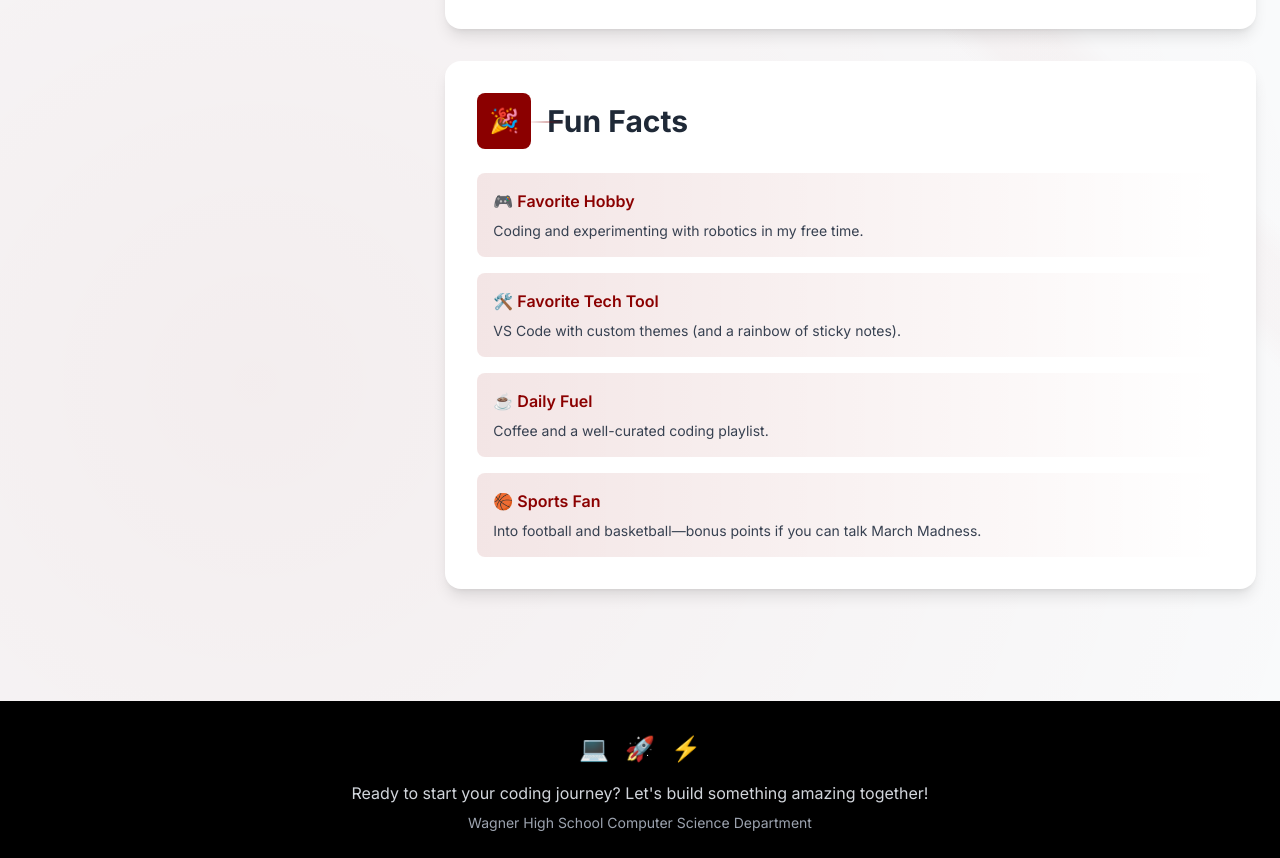
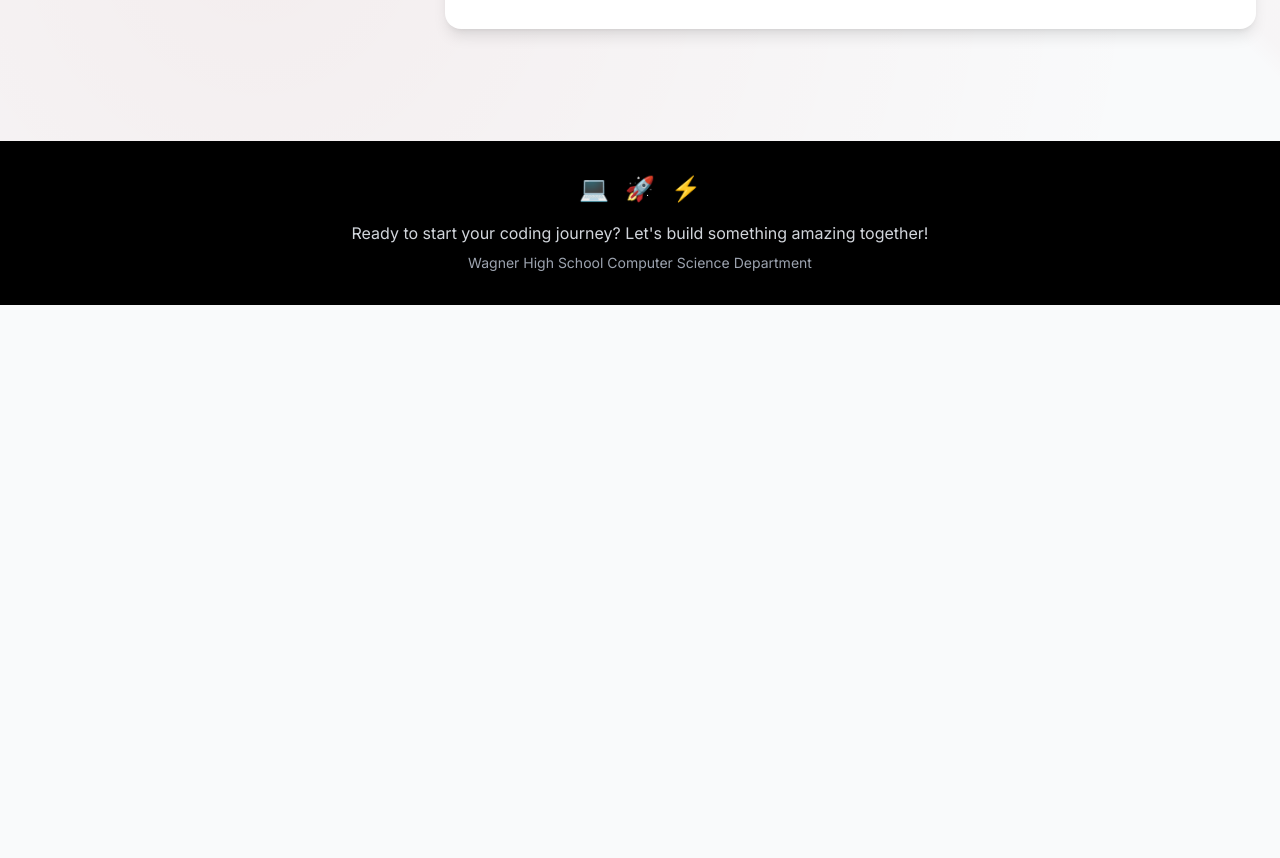
Before and after one commit to deoncarlette/mswhitby, a plain HTML site: page index.html in a window 1280 px wide. Shown: the part 1549-2407 px from the top of the page. After the commit the page ends 1854 px from the top, so only its background shows below. Drawn offline with nearby package versions, Linux system fonts and the light colour scheme.

Commit message:
Removed fun facts

```diff
--- a/index.html
+++ b/index.html
@@ -157,7 +157,7 @@
 </ul>
 </section>
 <!-- Fun Facts -->
-<section class="bg-white rounded-2xl shadow-lg p-8 hover-lift">
+<!-- <section class="bg-white rounded-2xl shadow-lg p-8 hover-lift">
 <div class="flex items-center mb-6">
 <div class="bg-cardinal text-white p-3 rounded-lg mr-4">
 <span class="text-2xl">🎉</span>
@@ -165,7 +165,7 @@
 <h2 class="text-3xl font-bold text-gray-800 circuit-line">Fun Facts</h2>
 </div>
 <div class="space-y-4 text-gray-700"><div class="bg-gradient-to-r from-cardinal/10 to-transparent p-4 rounded-lg"><h3 class="font-semibold text-cardinal mb-2">🎮 Favorite Hobby</h3><p class="text-sm">Coding and experimenting with robotics in my free time.</p></div><div class="bg-gradient-to-r from-cardinal/10 to-transparent p-4 rounded-lg"><h3 class="font-semibold text-cardinal mb-2">🛠️ Favorite Tech Tool</h3><p class="text-sm">VS Code with custom themes (and a rainbow of sticky notes).</p></div><div class="bg-gradient-to-r from-cardinal/10 to-transparent p-4 rounded-lg"><h3 class="font-semibold text-cardinal mb-2">☕ Daily Fuel</h3><p class="text-sm">Coffee and a well-curated coding playlist.</p></div><div class="bg-gradient-to-r from-cardinal/10 to-transparent p-4 rounded-lg"><h3 class="font-semibold text-cardinal mb-2">🏀 Sports Fan</h3><p class="text-sm">Into football and basketball—bonus points if you can talk March Madness.</p></div></div>
-</section>
+</section> -->
 </div>
 </div>
 </main>
```
